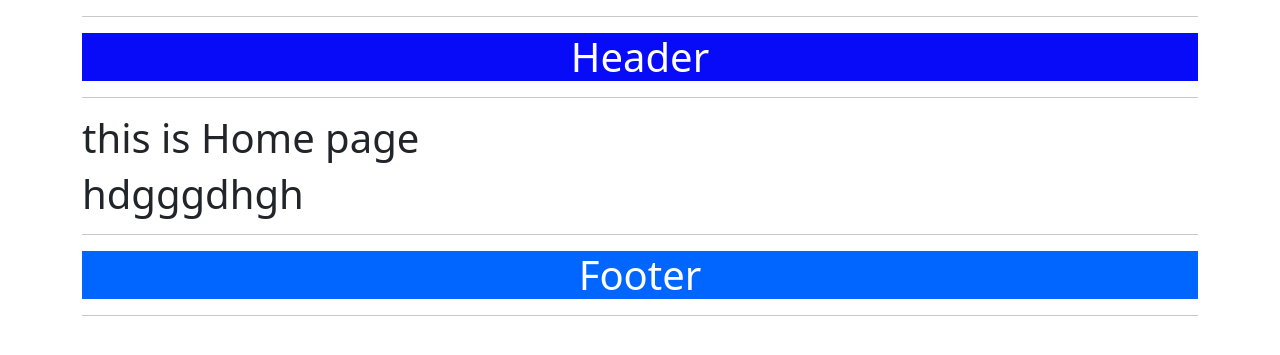
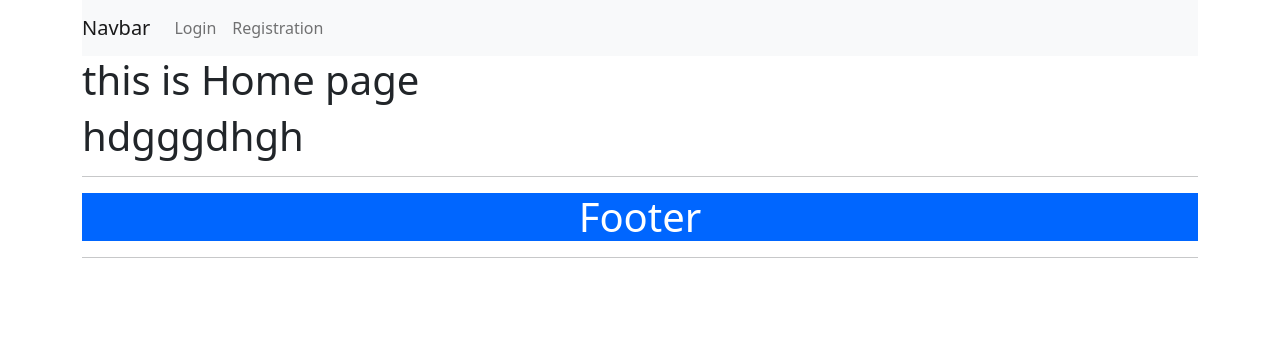
Before and after one commit to sandra-girgis/django_blog, a Django app: page /djapp/home/ in a window 1280 px wide. Shown: the top 355 px of the page. Run offline with Django 4.2, Linux system fonts and the light colour scheme.

Commit message:
update-header

```diff
--- a/templates/djapp/header.html
+++ b/templates/djapp/header.html
@@ -1,3 +1,16 @@
-<hr />
-<center><h1 style="background-color: rgb(7, 11, 248);  color:#fff;">Header</h1></center>
-<hr />
+<nav class="navbar navbar-expand-lg navbar-light bg-light">
+    <a class="navbar-brand" href="#">Navbar</a>
+    <button class="navbar-toggler" type="button" data-toggle="collapse" data-target="#navbarNavDropdown" aria-controls="navbarNavDropdown" aria-expanded="false" aria-label="Toggle navigation">
+      <span class="navbar-toggler-icon"></span>
+    </button>
+    <div class="collapse navbar-collapse" id="navbarNavDropdown">
+      <ul class="navbar-nav">
+        <li class="nav-item active">
+          <a class="nav-link" href="#">Login<span class="sr-only"></span></a>
+        </li>
+        <li class="nav-item">
+          <a class="nav-link" href="#">Registration</a>
+        </li>
+      </ul>
+    </div>
+  </nav>
```
Also changed, not shown: templates/djapp/base.html (+0 -8 lines).
